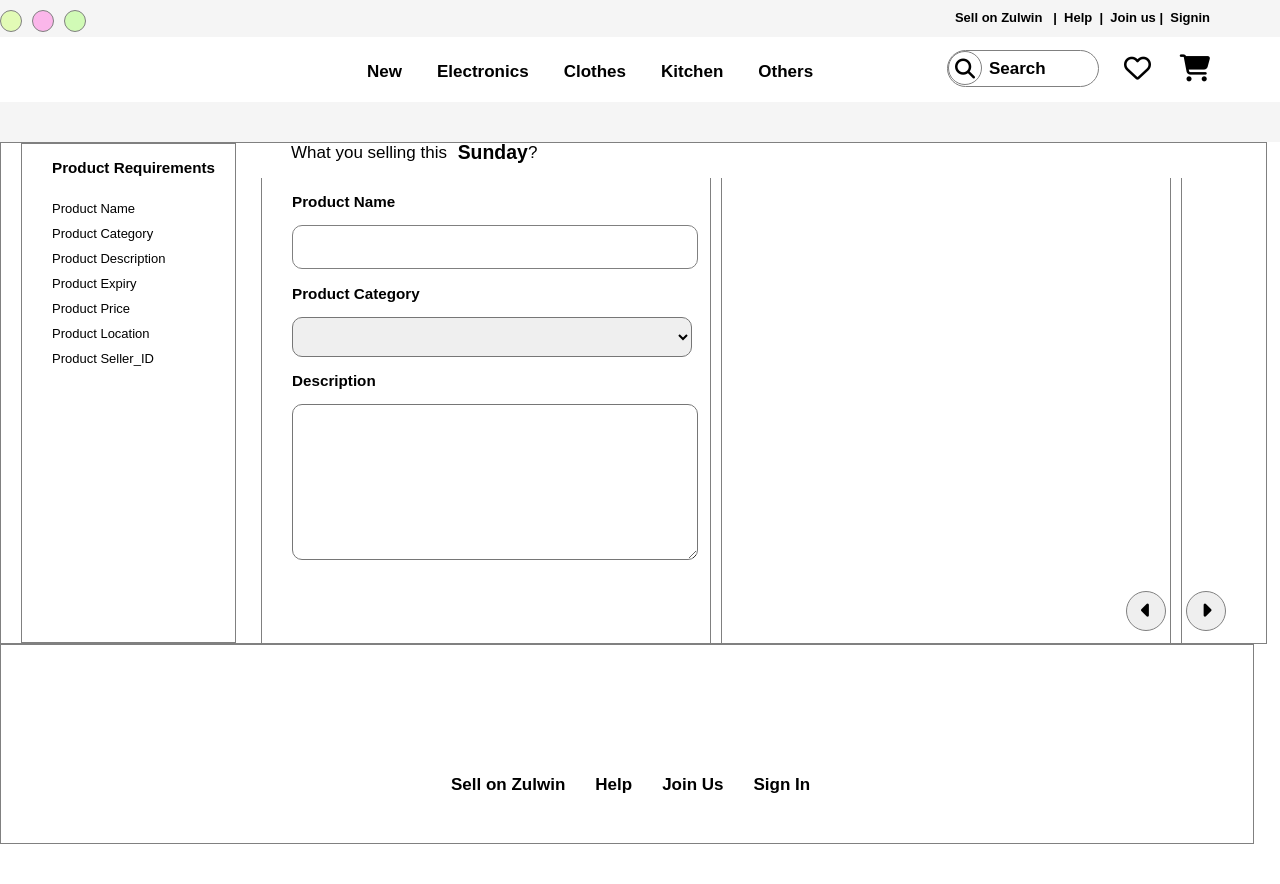
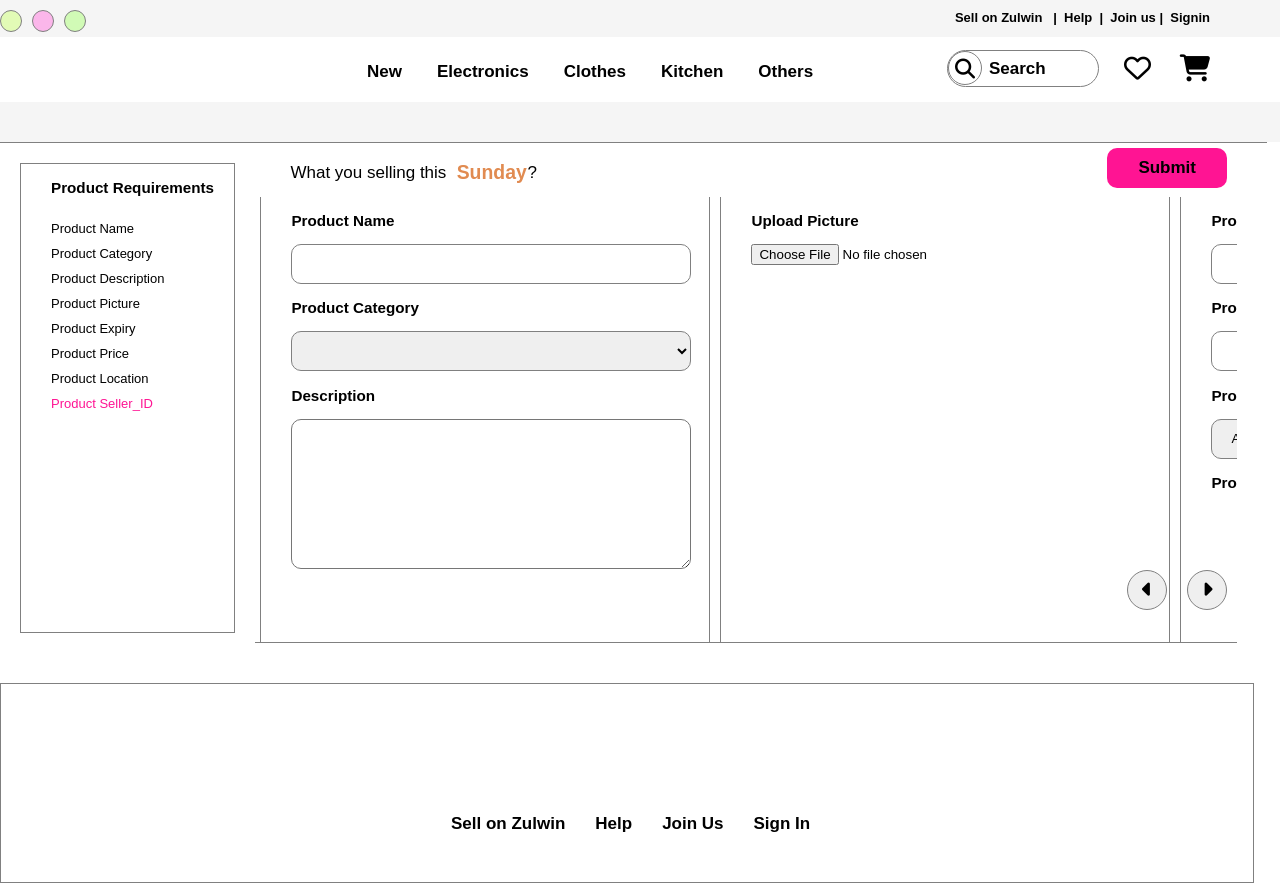
Before and after one commit to Humphrey-s/zulwin, a Flask app: template web_dynamic/templates/sell.html in a window 1280 px wide. Shown: the top 884 px of the page. Run offline with Flask 3, Linux system fonts and the light colour scheme; the template is opened without the code that fills it: most values are stand-ins (such as "Sample title", 1, 10 or a date in 2020); lists and menus that the app fills with data are empty; some libraries are stand-ins or nearby versions; some web fonts are replaced.

Commit message:
sell incomplete still, submit button in progress

```diff
--- a/web_dynamic/static/styles/sell.css
+++ b/web_dynamic/static/styles/sell.css
@@ -15,10 +15,12 @@
 	display: flex;
 	flex-direction: row;
 	width: 99%;
-	hight: auto;
+	height: auto;
+	padding-top: 20px;
 	padding-left: 20px;
 	padding-right: 20px;
-	border: 1px solid grey;
+	margin-bottom: 40px;
+	border-top: 1px solid grey;
 	box-sizing: border-box;
 }
 
@@ -27,7 +29,7 @@
 	flex-direction: column;
 	gap: 10px;
 	width: 20%;
-	height: 500px;
+	height: 470px;
 	margin-right: 20px;
 	padding-left: 30px;
 	border: 1px solid grey;
@@ -41,9 +43,10 @@
 	flex-direction: column;
 	position: relative;
 	width: 80%;
-	height: 500px;
+	height: 480px;
 	padding-left: 5px;
 	margin-right: 10px;
+	border-bottom: 1px solid grey;
 	box-sizing: border-box;
 }
 
@@ -69,6 +72,19 @@
 }
 
 
+#msmr-form-submit {
+	position: absolute;
+	right: 10px;
+	top: -15px;
+	background-color: deeppink;
+	font-weight: bold;
+	font-size: 17px;
+	width: 120px;
+	height: 40px;
+	border: none;
+	border-radius: 10px;
+}
+
 .msmr-form-nav-btns {
 	display: flex;
 	flex-direction: row-reverse;
@@ -78,7 +94,7 @@
 	right: 10px;
 	width: 110px;
 	height: 42px;
-	margin-bottom: 10px;
+	margin-bottom: 30px;
 	box-sizing: border-box;
 }
 
@@ -105,7 +121,7 @@
 	gap: 10px;
 	width: 100%;
 	height: 93%;
-	overflow-x: auto;
+	overflow-x: hidden;
 	overflow-y: hidden;
 }
 
@@ -126,18 +142,46 @@
 #msmr-f-d {
 	width: 400px;
 	height: 150px;
+	padding-top: 10px;
+	padding-left: 15px;
+	outline: none;
+	box-sizing: border-box;
 	border-radius: 10px;
 }
 
-#msmr-f-pc {
+#msmr-f-pc, #msmr-f-price {
 	width: 400px;
 	height: 40px;
+	border: 1px solid grey;
+	outline: none;
+	padding-left: 15px;
+	box-sizing: border-box;
 	border-radius: 10px;
 }
 
 #msmr-f-pn {
 	width: 400px;
 	height: 40px;
+	padding-left: 15px;
+	outline: none;
+	box-sizing: border-box;
 	border: 1px solid grey;
 	border-radius: 10px;
 }
+
+#msmr-f-ed, #msm-f-pl {
+	width: 400px;
+	height: 40px;
+	outline: none;
+	padding-left: 15px;
+	box-sizing: border-box;
+	border: 1px solid grey;
+	border-radius: 10px;
+}
+
+#msmr-f-iu {
+	width: 400px;
+	height: auto;
+	margin-top: 20px;
+	border-radius: 5px;
+}
--- a/web_dynamic/templates/sell.html
+++ b/web_dynamic/templates/sell.html
@@ -1,7 +1,11 @@
 {% extends "base.html" %}
 {% block head %}
 <link rel="stylesheet" href="/static/styles/sell.css?{{cache_id}}" />
-
+<style type="text/css">
+	.highlight {
+		color: deeppink;
+	}
+</style>
 {% endblock %}
 {% block body %}
 <div class="main-sell-container">
@@ -10,17 +14,19 @@
 	<div class="main-sell-main">
 		<div class="main-sell-main-left">
 			<h3>Product Requirements</h3>
-			<span>Product Name</span>
-			<span>Product Category</span>
-			<span>Product Description</span>
-			<span>Product Expiry</span>
-			<span>Product Price</span>
-			<span>Product Location</span>
-			<span>Product Seller_ID</span>
+			<span id="pname">Product Name</span>
+			<span id="pcategory">Product Category</span>
+			<span id="ddescription">Product Description</span>
+			<span id="uppicture">Product Picture</span>
+			<span id="pexpiry">Product Expiry</span>
+			<span id="pprice">Product Price</span>
+			<span id="plocation">Product Location</span>
+			<span id="pseller_id" class="highlight">Product Seller_ID</span>
 		</div>
 		<div class="main-sell-main-right">
 
 			<div class="category-question">What you selling this <strong id="cq-strong"></strong>?</div>
+			<button type="submit" id="msmr-form-submit">Submit</button>
 			<script>
 				window.onload = function() {
 					let days = ['Sunday', 'Monday', 'Tuesday', 'Wednesday', 'Thursday', 'Friday', 'Saturday'];
@@ -32,34 +38,46 @@
 			<div class="msmr-ldiv" id="msmr-ldiv">
 				<div class="msmr-ldiv-part1">
 					<h3>Product Name</h3>
-					<input id="msmr-f-pn"></input>
+					<input id="msmr-f-pn" data-requirement="pname"></input>
 					<h3>Product Category</h3>
-					<select id="msmr-f-pc">
+					<select id="msmr-f-pc" data-requirement="pcategory">
 						<option></option>
 					</select>
 					<h3>Description</h3>
-					<textarea id="msmr-f-d"></textarea>
-					<!--h3>Product Expiry</h3>
-					<input type="" name="">
-					<h3>Product Location</h3>
-					<input type="" name="">
-					<h3>Product Seller_ID</h3>
-					<span>{{user.id}}</span-->
+					<textarea id="msmr-f-d" data-requirement="ddescription"></textarea>
 					<div class="msmr-form-nav-btns">
 						<button class="msmr-fnb-right" id="msmr-fnb-right"><i class="fa-solid fa-caret-right"></i></button>
 						<button class="msmr-fnb-left" id="msmr-fnb-left"><i class="fa-solid fa-caret-left"></i></button>
 					</div>
 				</div>
 				<div class="msmr-ldiv-part2">
+					<h3>Upload Picture</h3>
+					<input type="file" id="msmr-f-img" accept="image/*" data-requirement="uppicture"/>
+					<div id="msmr-f-iu"></div>
 				</div>
 				<div class="msmr-ldiv-part3">
+					<h3>Product Price</h3>
+					<input type="text" name="" id="msmr-f-price"data-requirement="pprice"/>
+					<h3>Product Expiry</h3>
+					<input type="text" name="" id="msmr-f-ed" data-requirement="pexpiry">
+					<h3>Product Location</h3>
+					<select id="msm-f-pl" data-requirement="plocation">
+						<option>Around Kenyatta University</option>
+						<option>University of Nairobi</option>
+						<option>JKUAT</option>
+						<option>Masinde Muliro</option>
+					</select>
+					<h3>Product Seller_ID</h3>
+					<span style="font-size: 16px;font-family: sans-serif;">{{user.id}}</span-->
+				</div>
+			</div>
 		</div>
 		<script type="text/javascript">
 			$(document).ready(function () {
 				$("#msmr-fnb-right").click(function () {
-							console.log("me")
+
 					$(".msmr-ldiv").animate({
-								scrollRight: "+=449px"
+						scrollLeft: "+=520px"
 					}, 400);
 				})
 
@@ -68,12 +86,55 @@
 						scrollLeft: "-=449px"
 					}, 400);
 				})
+
+				$("#msmr-f-img").change(function () {
+					const fileInput = $(this)[0];
+					const file = fileInput.files[0];
+					const resultDiv = $('#msmr-f-iu');
+
+					if (file) {
+						const fileType = file.type.split('/')[0];
+						console.log(fileType)
+						if (fileType === 'image') {
+							const reader = new FileReader();
+							reader.onload = function(e) {
+								const img = $('<img>').attr('src', e.target.result).css({ width: '300px', height: 'auto' });
+								resultDiv.html(img);
+								resultDiv.append(`<p>File "${file.name}" uploaded successfully!</p>`);
+							}
+							reader.readAsDataURL(file);
+						}
+					}
 				})
-				</script>
-			</div>
-		</div>
-		<script type="text/javascript">
-			$(document).ready(function () {
+
+				$('.msmr-ldiv input, .msmr-ldiv textarea, .msmr-ldiv select').on('input', function() {
+					const requirementId = $(this).data('requirement');
+					const requirement = $('#' + requirementId);
+
+					console.log(requirementId)
+					if ($(this).val().length > 0) {
+						requirement.addClass('highlight');
+					} else {
+						requirement.removeClass('highlight');
+					}
+				});
+
+				let getRandomColor = function() {
+					const letters = '0123456789ABCDEF';
+					let color = '#';
+					for (let i = 0; i < 6; i++) {
+						color += letters[Math.floor(Math.random() * 16)];
+					}
+					return color
+				}
+
+				let changeColor = function() {
+					const randomColor = getRandomColor();
+					$('#cq-strong').css('color', randomColor);
+				}
+
+				changeColor();
+				setInterval(changeColor, 4000);
 
 			})
 		</script>
```
Also changed, not shown: 1 other file. Lines whose indentation alone changed are shown as unchanged.
